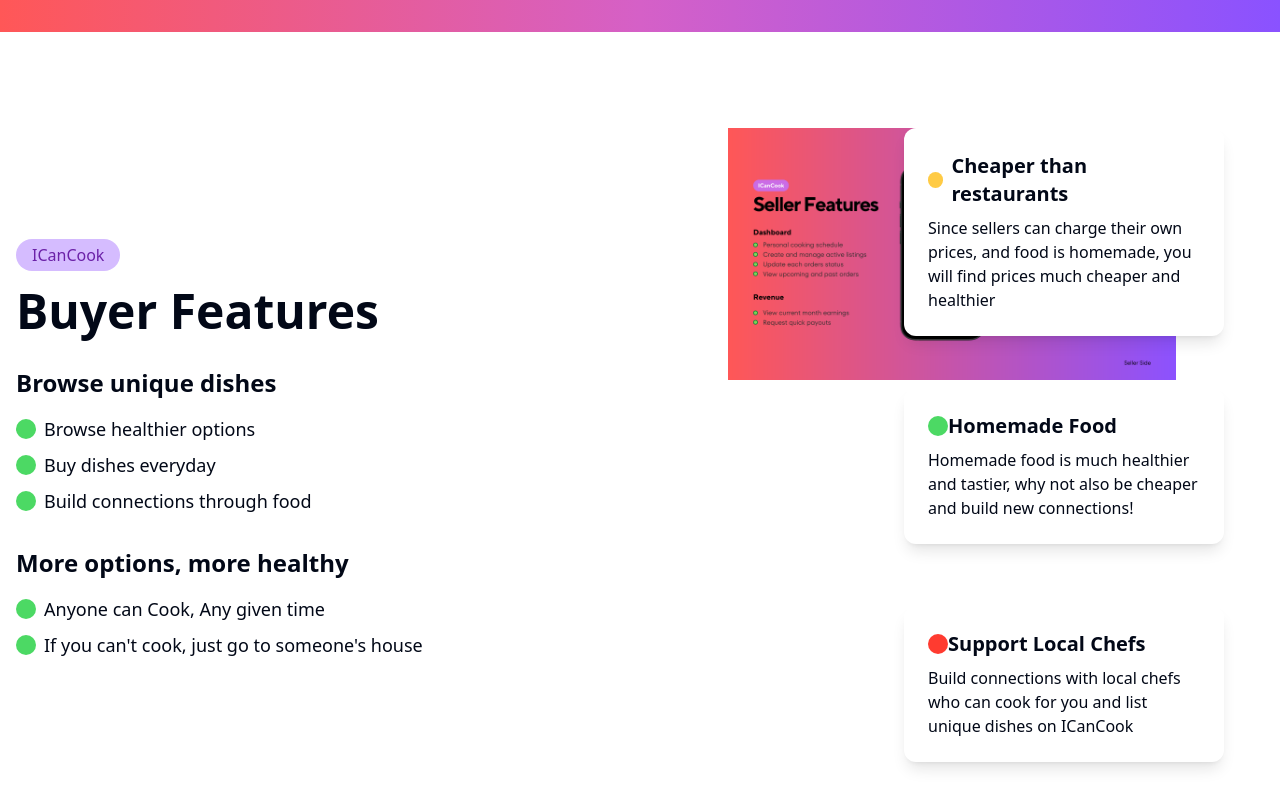
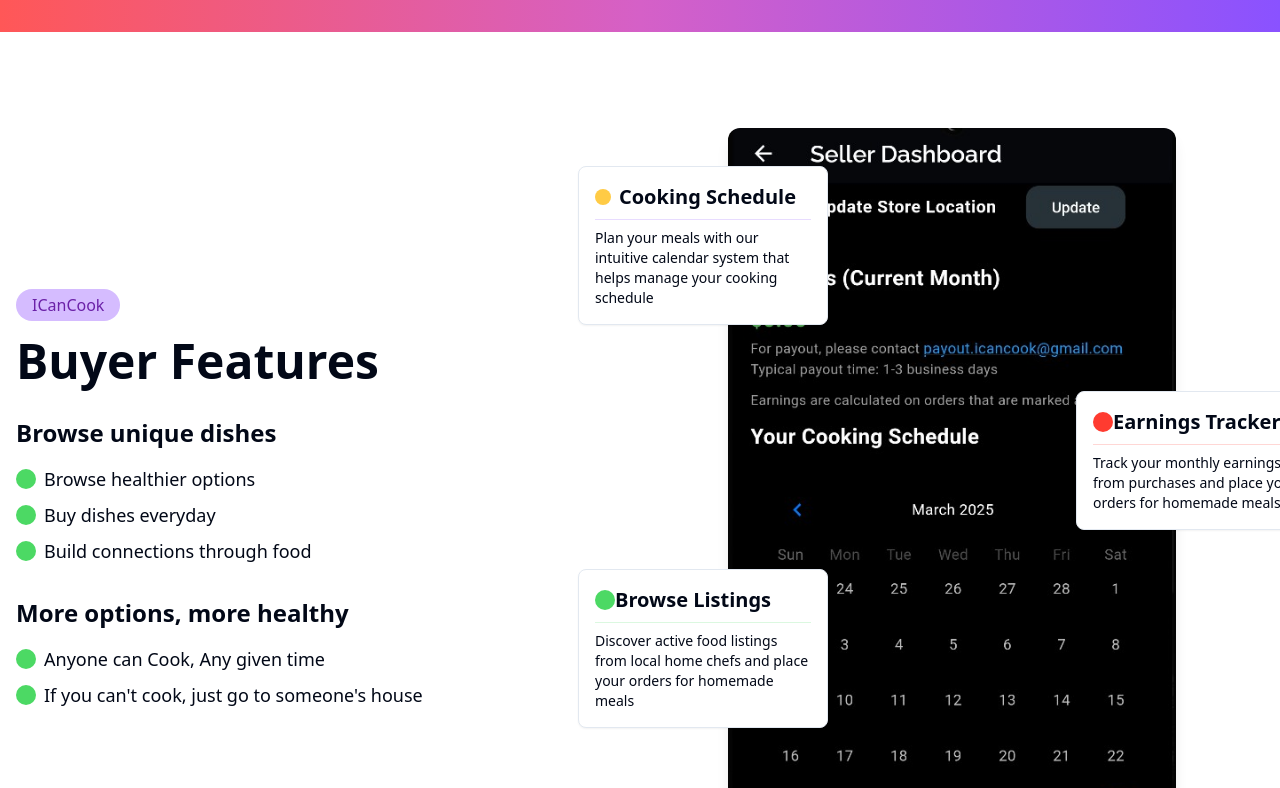
Before and after one commit to ICanCookRecipes/snapshot-surf, a React (Vite) app: page / in a window 1280 px wide. Shown: the part 840-1628 px from the top of the page. Built offline with nearby package versions, Linux system fonts and the light colour scheme.

Commit message:
Refactor: Update buyer features section
Update the buyer features section to use a new screenshot and include lines coming out of the cards.

```diff
--- a/src/components/BuyerFeatures.tsx
+++ b/src/components/BuyerFeatures.tsx
@@ -1,5 +1,7 @@
 
 import React from 'react';
+import { Card, CardContent } from "@/components/ui/card";
+import { Separator } from "@/components/ui/separator";
 
 const BuyerFeatures: React.FC = () => {
   return (
@@ -39,39 +41,53 @@ const BuyerFeatures: React.FC = () => {
         </div>
 
         <div className="md:w-1/2 flex justify-center">
-          <div className="relative w-full max-w-md h-[600px] md:h-[650px]">
+          <div className="relative w-full max-w-md h-[700px] md:h-[750px]">
             <img
-              src="/lovable-uploads/f8f74adc-1858-47f9-b2ad-3aa9fa78b72d.png"
-              alt="ICanCook App Buyer Interface"
-              className="max-w-[80%] md:max-w-full h-auto relative z-10 mx-auto"
+              src="/lovable-uploads/0c058e56-b517-4bd1-aee6-1a4ebc992589.png"
+              alt="ICanCook App Seller Dashboard"
+              className="max-w-[80%] md:max-w-full h-auto relative z-10 mx-auto rounded-xl shadow-lg"
             />
 
-            {/* First card - Cheaper than restaurants */}
-            <div className="absolute top-0 left-0 md:right-0 md:left-auto bg-white rounded-xl p-4 md:p-6 shadow-lg max-w-xs z-20 mt-4 md:mt-0 md:-mr-4 lg:-mr-12">
-              <div className="flex items-center mb-2">
-                <span className="highlight-dot"></span>
-                <h3 className="text-xl font-bold">Cheaper than restaurants</h3>
-              </div>
-              <p className="text-sm md:text-base">Since sellers can charge their own prices, and food is homemade, you will find prices much cheaper and healthier</p>
-            </div>
+            {/* Connecting lines */}
+            <div className="absolute top-[10%] left-[10%] md:left-[0%] w-[100px] md:w-[120px] h-[2px] bg-icancook-purple z-5"></div>
+            <div className="absolute top-[40%] right-[10%] md:right-[0%] w-[100px] md:w-[120px] h-[2px] bg-icancook-red z-5"></div>
+            <div className="absolute bottom-[25%] left-[10%] md:left-[0%] w-[100px] md:w-[120px] h-[2px] bg-icancook-green z-5"></div>
 
-            {/* Second card - Homemade Food */}
-            <div className="absolute top-[40%] right-0 md:right-0 bg-white rounded-xl p-4 md:p-6 shadow-lg max-w-xs z-20 md:-mr-4 lg:-mr-12">
-              <div className="flex items-center mb-2">
-                <span className="feature-icon green-dot"></span>
-                <h3 className="text-xl font-bold">Homemade Food</h3>
-              </div>
-              <p className="text-sm md:text-base">Homemade food is much healthier and tastier, why not also be cheaper and build new connections!</p>
-            </div>
+            {/* First card - Calendar Feature */}
+            <Card className="absolute top-[5%] left-[-80px] md:left-[-150px] max-w-[250px] z-20 feature-card transform hover:scale-105 transition-all">
+              <CardContent className="p-4">
+                <div className="flex items-center mb-2">
+                  <span className="highlight-dot bg-icancook-purple"></span>
+                  <h3 className="text-xl font-bold">Cooking Schedule</h3>
+                </div>
+                <Separator className="my-2 bg-icancook-purple/20" />
+                <p className="text-sm">Plan your meals with our intuitive calendar system that helps manage your cooking schedule</p>
+              </CardContent>
+            </Card>
 
-            {/* Third card - Support Local Chefs */}
-            <div className="absolute bottom-4 left-0 md:right-0 md:left-auto bg-white rounded-xl p-4 md:p-6 shadow-lg max-w-xs z-20 md:-mr-4 lg:-mr-12">
-              <div className="flex items-center mb-2">
-                <span className="feature-icon red-dot"></span>
-                <h3 className="text-xl font-bold">Support Local Chefs</h3>
-              </div>
-              <p className="text-sm md:text-base">Build connections with local chefs who can cook for you and list unique dishes on ICanCook</p>
-            </div>
+            {/* Second card - Earnings */}
+            <Card className="absolute top-[35%] right-[-80px] md:right-[-150px] max-w-[250px] z-20 feature-card transform hover:scale-105 transition-all">
+              <CardContent className="p-4">
+                <div className="flex items-center mb-2">
+                  <span className="feature-icon red-dot"></span>
+                  <h3 className="text-xl font-bold">Earnings Tracker</h3>
+                </div>
+                <Separator className="my-2 bg-icancook-red/20" />
+                <p className="text-sm">Track your monthly earnings from purchases and place your orders for homemade meals</p>
+              </CardContent>
+            </Card>
+
+            {/* Third card - Active Listings */}
+            <Card className="absolute bottom-[20%] left-[-80px] md:left-[-150px] max-w-[250px] z-20 feature-card transform hover:scale-105 transition-all">
+              <CardContent className="p-4">
+                <div className="flex items-center mb-2">
+                  <span className="feature-icon green-dot"></span>
+                  <h3 className="text-xl font-bold">Browse Listings</h3>
+                </div>
+                <Separator className="my-2 bg-icancook-green/20" />
+                <p className="text-sm">Discover active food listings from local home chefs and place your orders for homemade meals</p>
+              </CardContent>
+            </Card>
           </div>
         </div>
       </div>
```
Also changed, not shown: public/lovable-uploads/0c058e56-b517-4bd1-aee6-1a4ebc992589.png (added).
